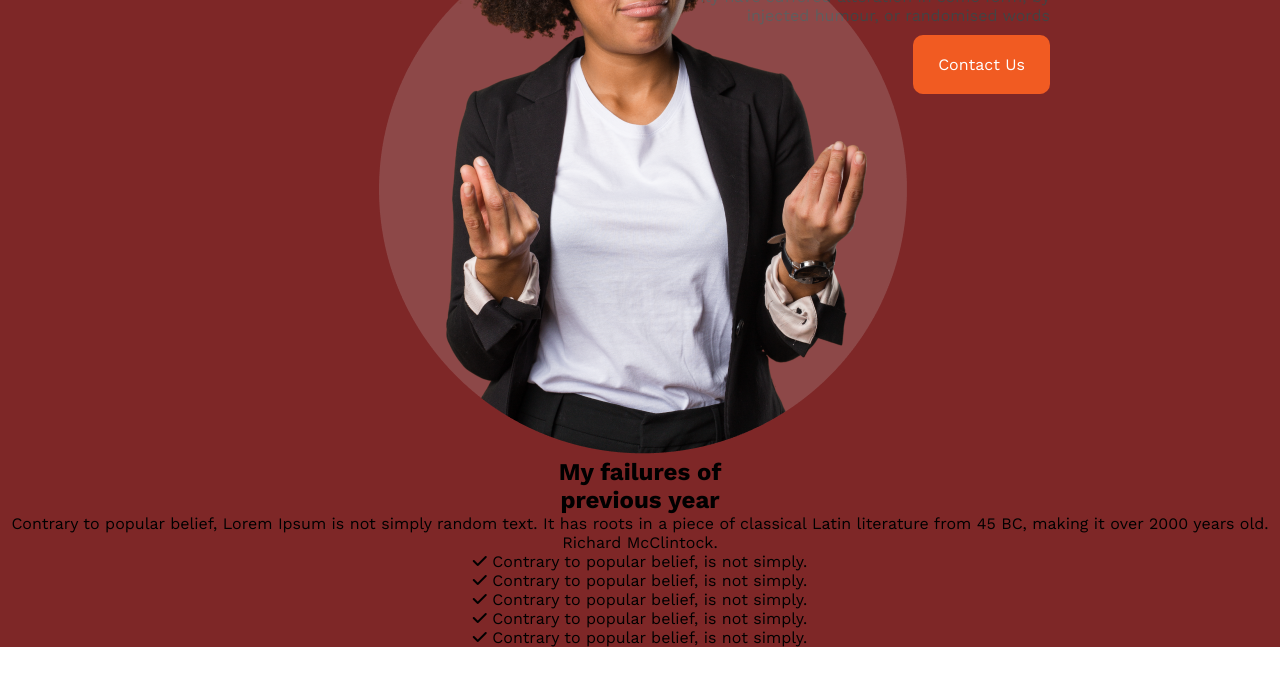
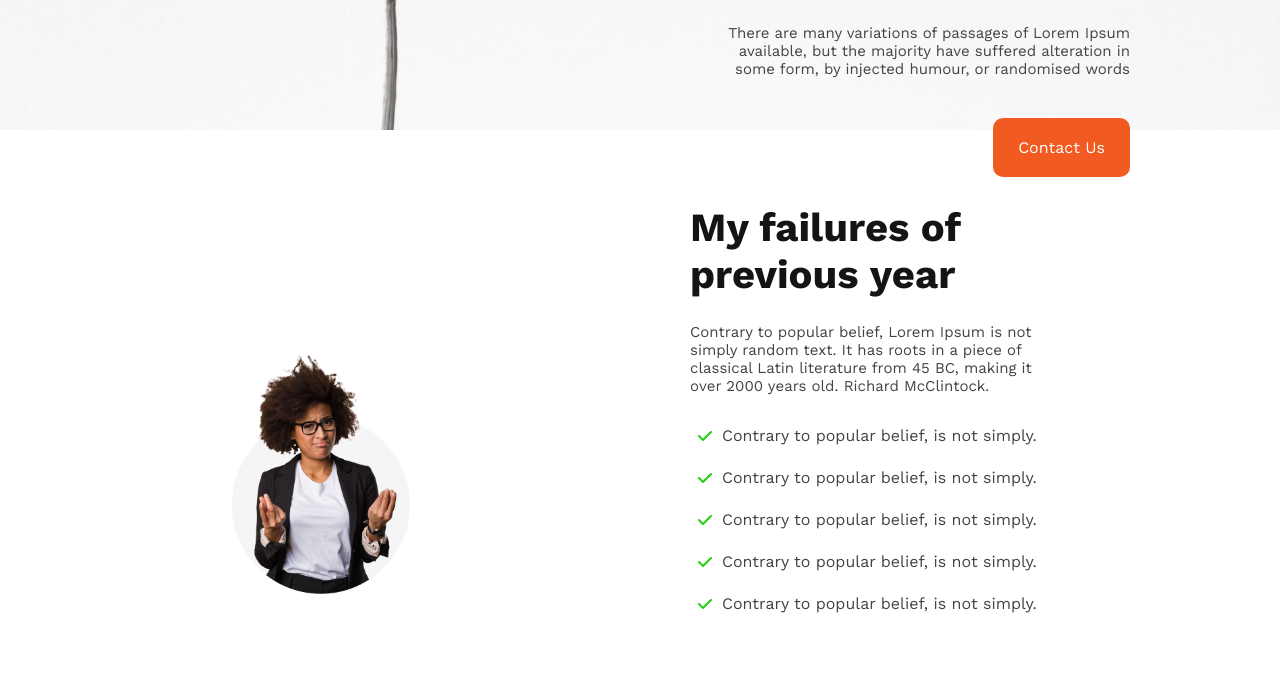
Before and after one commit to HasnathAhmedTamim/web-dev-portfolio2, a plain HTML site: page index.html in a window 1280 px wide. Shown: the part 670-1368 px from the top of the page. Before the commit the page ends 1317 px from the top, so only its background shows below. Drawn offline with nearby package versions, Linux system fonts and the light colour scheme.

Commit message:
head and middle section done

```diff
--- a/index.html
+++ b/index.html
@@ -32,23 +32,23 @@
     <main>
       <section class="second-section" >
         <div class="second-section-container">
-          <div class="left-half">
+          <div class="l-half">
                 <div class="profile-img">
                     <img src="images/person.png" alt="">
                 </div>
           </div>
-          <div class="right-half">
-            <div class="profile-text">
-                <h2 >My failures of <br> previous year</h2>
+          <div class="r-half">
+            <div class="profile">
+                <h2 id="one" >My failures of <br> previous year</h2>
                 <h2></h2>
                 <p class="profile-description">Contrary to popular belief, Lorem Ipsum is not simply random text. It has roots in a piece of classical Latin literature from 45 BC, making it over 2000 years old. Richard McClintock.</p>
 
-                <ul>
-                    <li><i class="fa-solid fa-check"></i> Contrary to popular belief, is not simply.</li>
-                    <li><i class="fa-solid fa-check"></i> Contrary to popular belief, is not simply.</li>
-                    <li><i class="fa-solid fa-check"></i> Contrary to popular belief, is not simply.</li>
-                    <li><i class="fa-solid fa-check"></i> Contrary to popular belief, is not simply.</li>
-                    <li><i class="fa-solid fa-check"></i> Contrary to popular belief, is not simply.</li>
+                <ul id="two" >
+                    <li><i class="fa-solid fa-check" style="color: #23ce0d;"></i> Contrary to popular belief, is not simply.</li>
+                    <li><i class="fa-solid fa-check" style="color: #23ce0d;"></i> Contrary to popular belief, is not simply.</li>
+                    <li><i class="fa-solid fa-check" style="color: #23ce0d;"></i> Contrary to popular belief, is not simply.</li>
+                    <li><i class="fa-solid fa-check" style="color: #23ce0d;"></i> Contrary to popular belief, is not simply.</li>
+                    <li><i class="fa-solid fa-check" style="color: #23ce0d;"></i> Contrary to popular belief, is not simply.</li>
                 </ul>
             </div>
           </div>
--- a/styles/portfolio.css
+++ b/styles/portfolio.css
@@ -6,7 +6,7 @@
 .header {
   background-image: url("../images/banner/banner1.png");
   width: 100%;
-  height: 50vh;
+  height: 100vh;
   background-size: cover;
   text-align: right;
   display: flex;
@@ -18,20 +18,11 @@ a {
 }
 
 .banner-container {
-  margin-right: 220px;
-  margin-top: 390px;
-  padding: 10px;
-
-  /* padding: 220px 230px 368px 849px; */
-  width: 40%;
-
-  background-color: rgba(102, 51, 153, 0.068);
-
-  /* width: 45%;
-    padding-top: 216px;
-    margin-right: 100px;
-    padding-left: 50px;
-    padding-bottom: 166px; */
+  width: 33%;
+  padding-top: 350px;
+  margin-right: 150px;
+  padding-left: 50px;
+  padding-bottom: 100px;
 }
 .banner-container-text h2 {
   color: #151414;
@@ -41,26 +32,21 @@ a {
 
   font-weight: 700;
 
-  /* margin: 0;
-    color: #151414;
-    font-size: 50px;
-    line-height: 1.2;
-    padding-bottom: 20px;
-    float: right; */
+
 }
 .banner-container-info {
-  color:  #444343;
+  color: #444343;
   text-align: right;
-  /* font-family: Work Sans; */
-  font-size: 16px;
-  /* font-style: normal; */
+
+
+  font-size: 15px;
+
   font-weight: 400;
-  /* line-height: 26px; */
-  margin-bottom: 10px;
-  margin-top: 10px;
+
+  margin-bottom: 40px;
+  margin-top: 40px;
 }
 .contact-btn {
-
   border-radius: 10px;
   background: #f15b22;
   padding: 20px 25px;
@@ -70,7 +56,79 @@ a {
   text-decoration: none;
 }
 
-.second-section{
+.second-section {
+  text-align: center;
+
+}
+.second-section-container {
+  display: flex;
+  justify-content: center;
+  align-items: center;
+
+
+}
+.l-half {
+  width: 50%;
+
+
+}
+.r-half {
+  width: 50%;
+  margin-left: 100px;
+
+}
+img {
+  width: 80%;
+}
+.profile-img {
+  margin-top: 220px;
+
+  margin-left: 200px;
+  margin-right: 150px;
+  margin-bottom: 100px;
+}
+.profile {
+  text-align: left;
+}
+.profile {
+
+}
+#one {
+  color: #151414;
+    text-align: left;
+  font-size: 40px;
+
+  font-weight: 700;
+}
+.profile{
     text-align: center;
-    background: #7e2727;
 }
+.profile-description {
+  color: #444343;
+    text-align: left;
+  font-size: 15px;
+    width: 60%;
+  font-weight: 400;
+  padding-bottom: 20px;
+  padding-top: 25px;
+}
+#two {
+  color:  #444343;
+
+  font-size: 16px;
+
+  font-weight: 400;
+  line-height: 26px;
+}
+ul {
+    list-style-type: none;
+}
+li {
+    display: flex;
+    align-items: center;
+    padding: 8px;
+}
+i.fa-check {
+
+    margin-right: 10px;
+}
```
